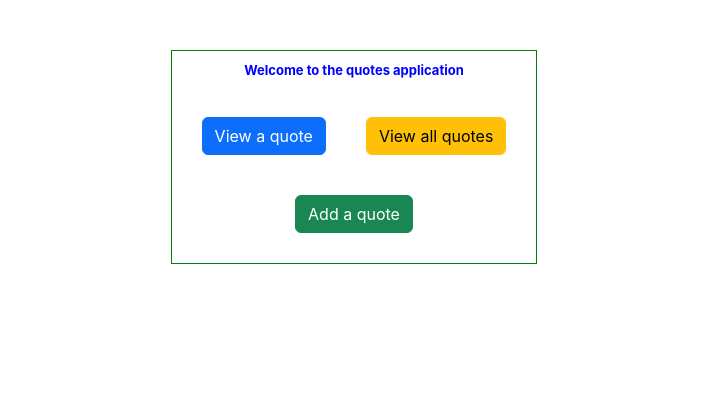
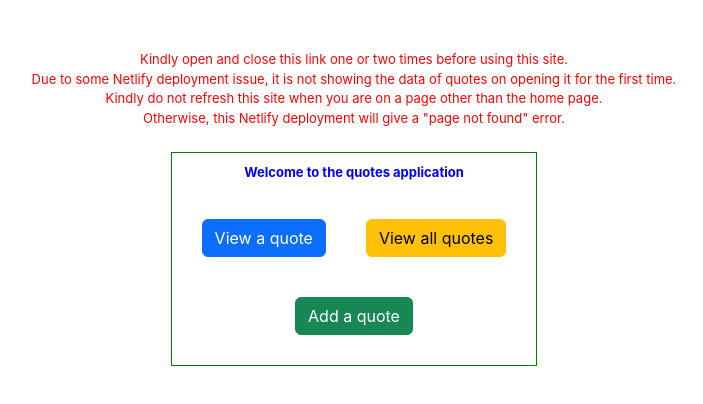
Before and after one commit to SkMdSufiyan/Day35DeployTaskFrontend, a React (Create React App) app: page / in a window 1280 px wide. Shown: the top 404 px of the page, without its empty margins (286-989 px from the left). Built offline with nearby package versions, Linux system fonts and the light colour scheme; the HTML template or start-up script is replaced by a standard one.

Commit message:
Update App.js

```diff
--- a/src/App.js
+++ b/src/App.js
@@ -10,6 +10,14 @@ import GetQuoteById from "./components/GetQuoteById.js";
 function App() {
   return (
     <div className="App">
+    <p style={{color : "red", fontSize : "small", margin : "0px"}}>Kindly open and close this link one or two times before using this site. </p>
+      <p style={{color : "red", fontSize : "small", margin : "0px"}}>Due to some Netlify deployment issue, it is not showing the data of quotes on opening it for the first time. </p>
+
+      <p style={{color : "red", fontSize : "small", margin : "0px"}}>Kindly do not refresh this site when you are on a page other than the home page. </p>
+      <p style={{color : "red", fontSize : "small", margin : "0px"}}> Otherwise, this Netlify deployment will give a "page not found" error.  </p>
+
+      <br />
+
       <BrowserRouter>
       {/* Establishing routes */}
         <Routes>
```
